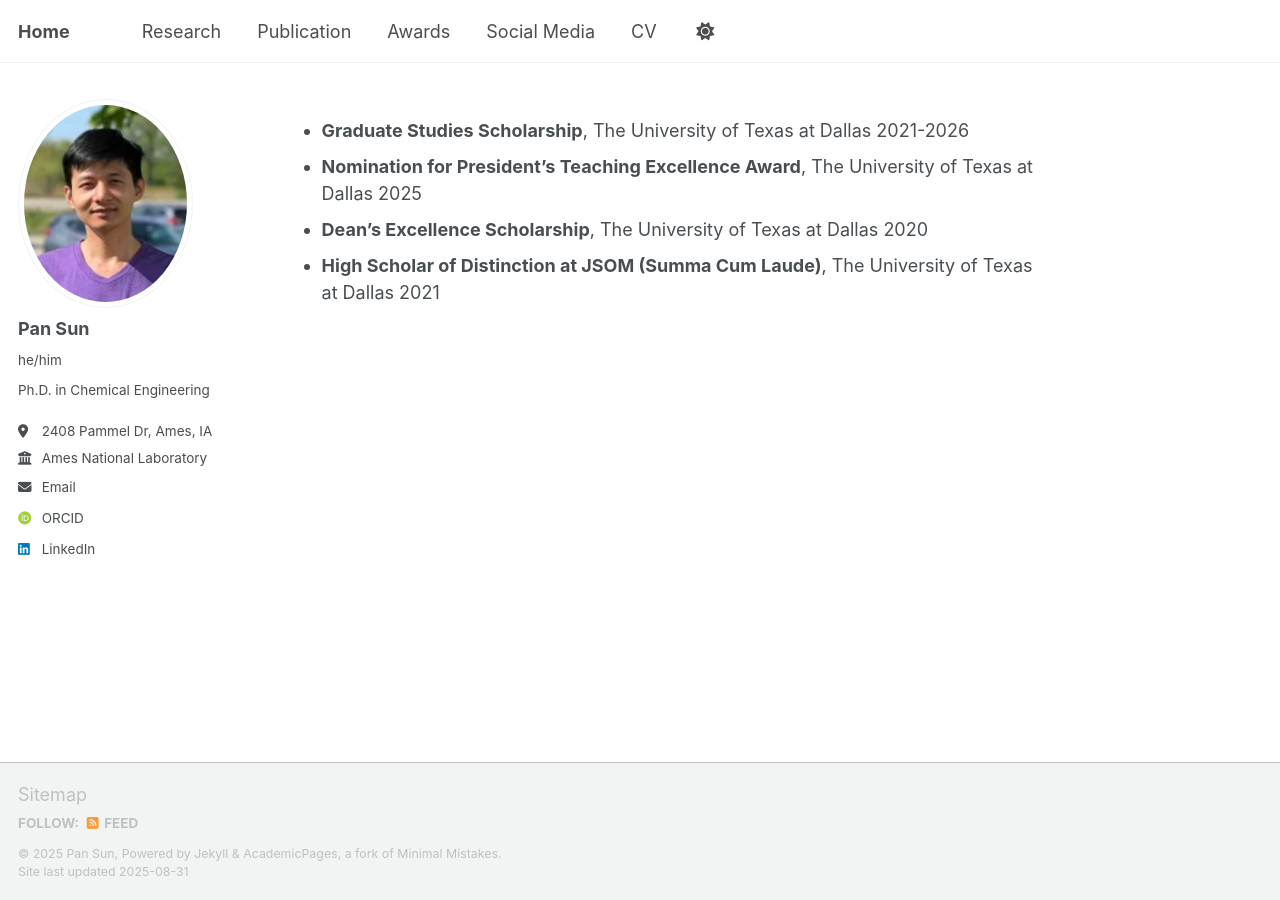
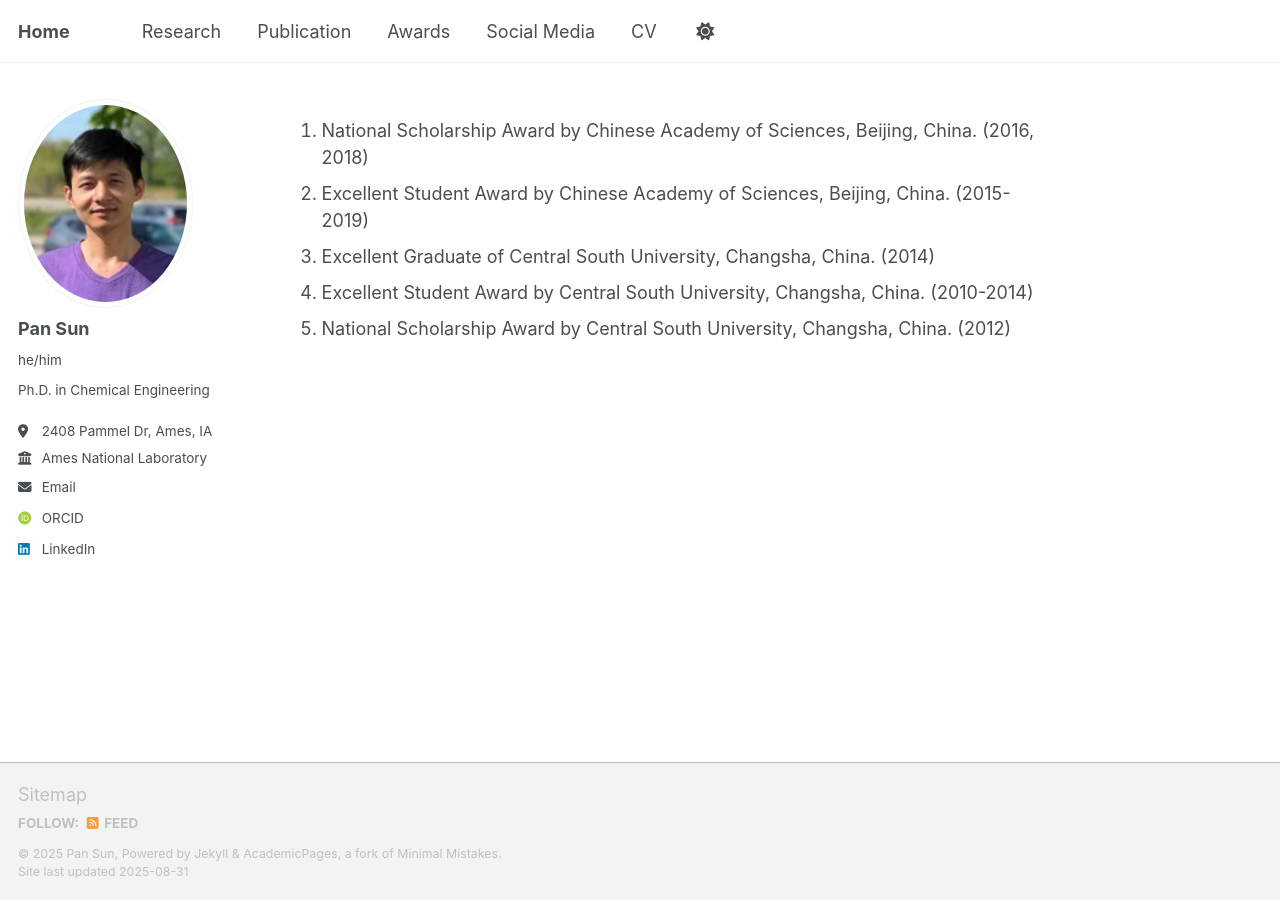
Before and after one commit to qxc2/pans, a Jekyll site: the page built from _awards/awards.md, in a window 1280 px wide. Built offline with Jekyll 4.4.1, drawn with Linux system fonts in a browser that asks for light colours; some web fonts are replaced; a script that is not in the unit is left out.

Commit message:
Update awards.md

```diff
--- a/_awards/awards.md
+++ b/_awards/awards.md
@@ -3,7 +3,8 @@ collection: awards
 permalink: /awards/
 ---
 
-  - **Graduate Studies Scholarship**, The University of Texas at Dallas  2021-2026
-  - **Nomination for President’s Teaching Excellence Award**, The University of Texas at Dallas  2025
-  - **Dean’s Excellence Scholarship**, The University of Texas at Dallas  2020
-  - **High Scholar of Distinction at JSOM (Summa Cum Laude)**, The University of Texas at Dallas  2021
+5.	National Scholarship Award by Chinese Academy of Sciences, Beijing, China. (2016, 2018)
+4.	Excellent Student Award by Chinese Academy of Sciences, Beijing, China. (2015-2019)
+3.	Excellent Graduate of Central South University, Changsha, China. (2014)
+2.	Excellent Student Award by Central South University, Changsha, China. (2010-2014)
+1.	National Scholarship Award by Central South University, Changsha, China. (2012)
```
